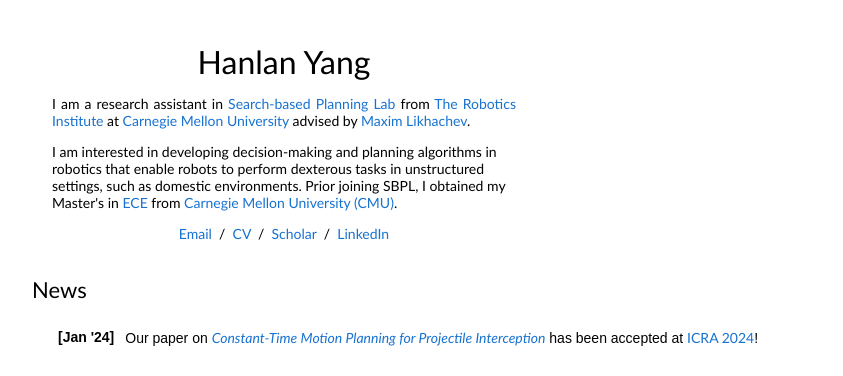
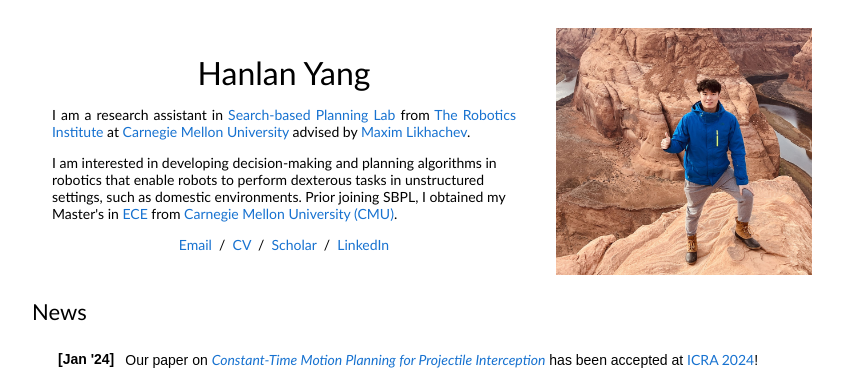
Before and after one commit to hanlany/hanlany.github.io, a plain HTML site: page index.html in a window 1280 px wide. Shown: the top 376 px of the page, without its empty margins (208-1051 px from the left). Drawn offline with Linux system fonts and the light colour scheme.

Commit message:
fix(profilepic): fix missing photo.

```diff
--- a/index.html
+++ b/index.html
@@ -72,7 +72,7 @@
                                     </p>
                                 </td>
                                 <td style="padding:2.5%;width:40%;max-width:40%">
-                                    <a href="images/me@_horseshoebend_2023_full.jpg><img style="width:100%;max-width:100%"
+                                    <a href="images/me@_horseshoebend_2023_full.jpg"><img style="width:100%;max-width:100%"
                                             alt="profile photo" src="images/me@_horseshoebend_2023_zoom.jpg"
                                             class="hoverZoomLink"></a>
                                 </td>
```
